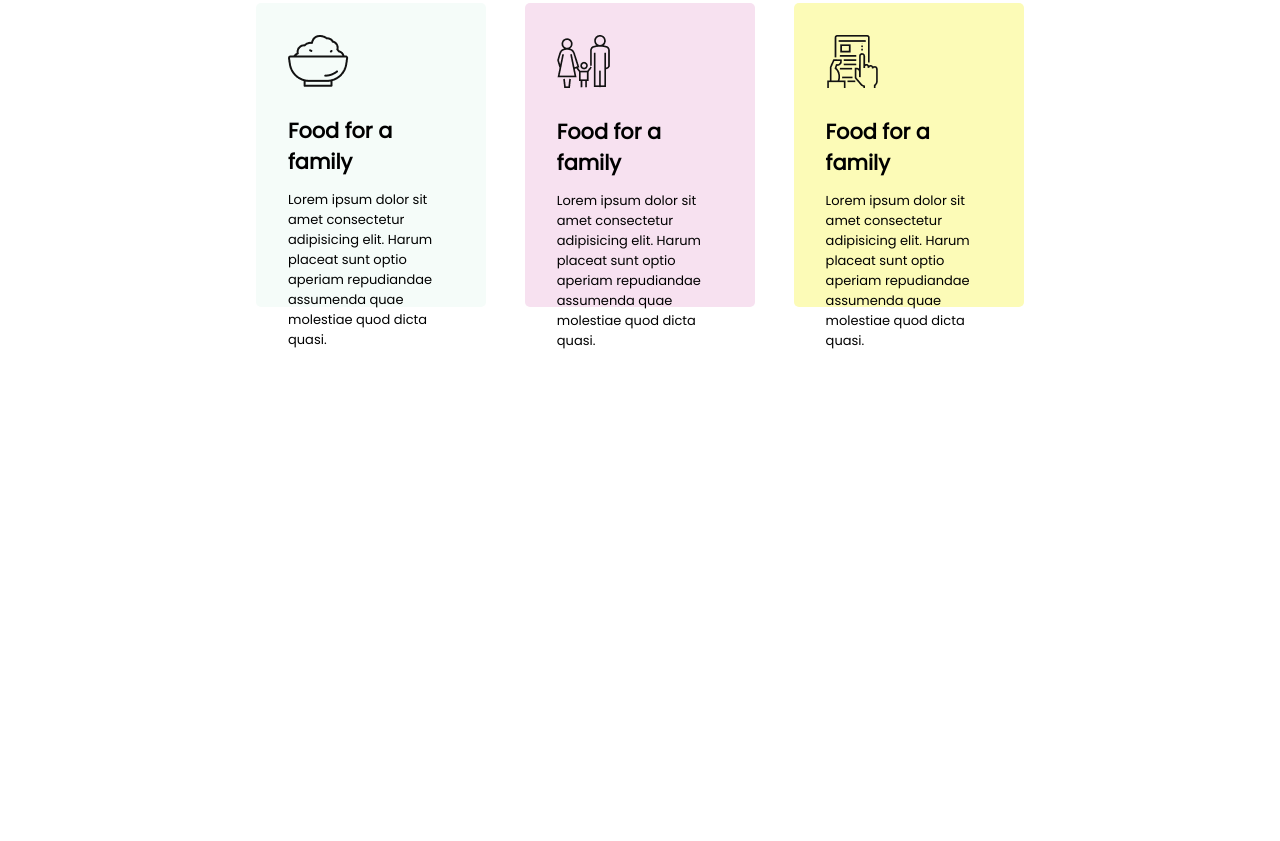
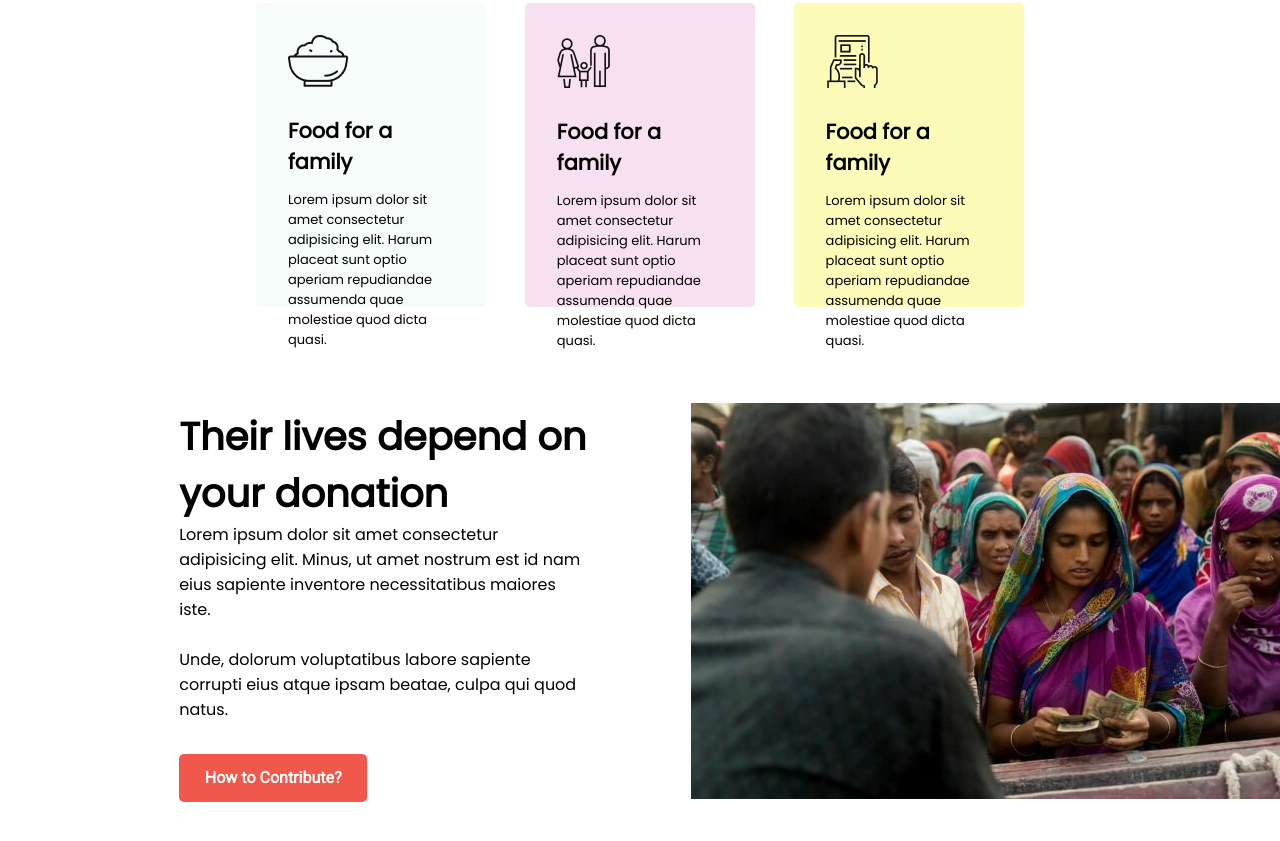
Before and after one commit to hamimhossain1/donation-giving, a plain HTML site: page index.html in a window 1280 px wide. Shown: the part 1437-2278 px from the top of the page. Before the commit the page ends 1869 px from the top, so only its background shows below. Drawn offline with Linux system fonts and the light colour scheme.

Commit message:
donation lives section done

```diff
--- a/index.html
+++ b/index.html
@@ -72,6 +72,17 @@
         </div>
     </section>
 
+    <section id="donationLives">
+        <div class="donationLives-text">
+            <h1>Their lives depend on <br>your donation</h1>
+            <p>Lorem ipsum dolor sit amet consectetur adipisicing elit. Minus, ut amet nostrum est id nam eius sapiente inventore necessitatibus maiores iste. <br> <br> Unde, dolorum voluptatibus labore sapiente corrupti eius atque ipsam beatae, culpa qui quod natus.</p>
+            <button class="banner-btn">How to Contribute?</button>
+        </div>
+        <div class="donationLives-img">
+            <img src="images/donation1.jpg" alt="">
+        </div>
+    </section>
+
 
 
     <br><br>
--- a/style.css
+++ b/style.css
@@ -131,7 +131,24 @@ hr{
     background-color: rgb(252, 251, 183);
 }
 
-
+/* ....donation lives section .... */
+#donationLives{
+    padding-top: 6em;
+    display: flex;
+    justify-content: space-around;
+    align-items: center;
+    max-width: 80%;
+    margin: auto;
+}
+.donationLives-text{
+    max-width: 40%;
+}
+.donationLives-text h1{
+    font-size: 2.4em;
+}
+.donationLives-img{
+    max-width: 40%;
+}
 
 
 
@@ -145,3 +162,6 @@ hr{
 
 /* ....banner section .... */
 /* ....banner section .... */
+/* ....banner section .... */
+/* ....banner section .... */
+/* ....banner section .... */
```
